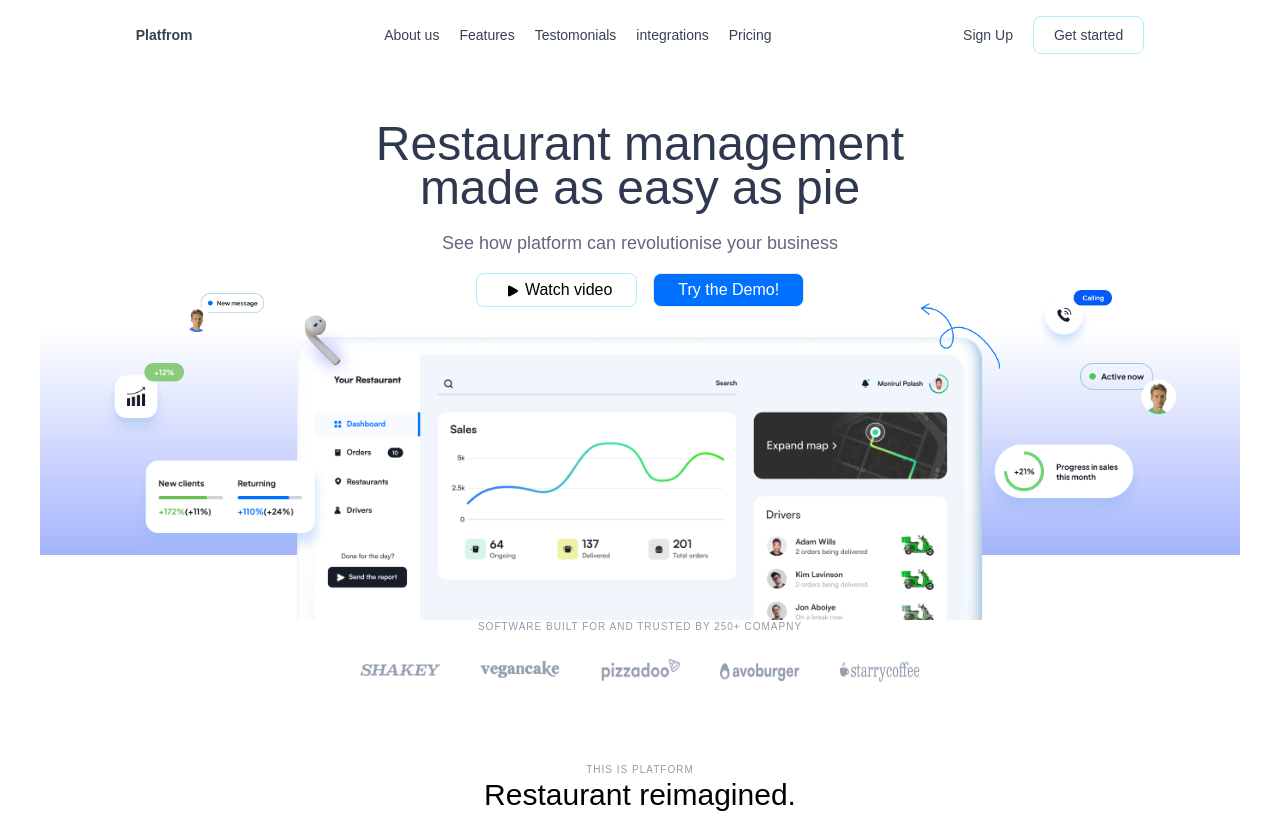
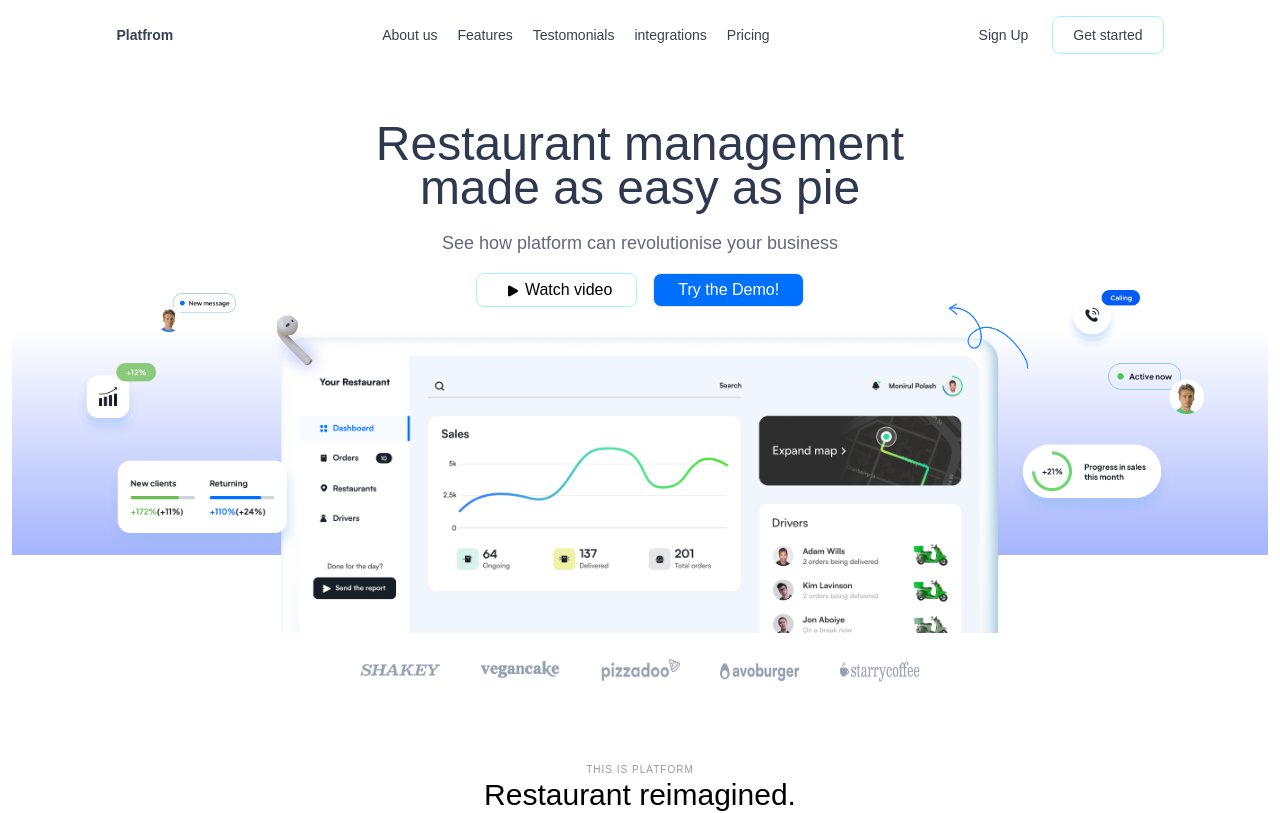
Before and after one commit to shafayatzamil/resturant-landing-project, a React (Create React App) app: page / in a window 1280 px wide. Shown: the top 813 px of the page. Built offline with nearby package versions, Linux system fonts and the light colour scheme.

Commit message:
website resize

```diff
--- a/package.json
+++ b/package.json
@@ -8,6 +8,7 @@
     "@testing-library/user-event": "^13.5.0",
     "react": "^18.2.0",
     "react-dom": "^18.2.0",
+    "react-router-dom": "^6.6.2",
     "react-scripts": "5.0.1",
     "web-vitals": "^2.1.4"
   },
--- a/src/App.js
+++ b/src/App.js
@@ -1,10 +1,12 @@
+import { RouterProvider } from "react-router-dom";
 import "./App.css";
-import Home from "./page/hame/Home";
+
+import router from "./Routers/routes";
 
 function App() {
   return (
-    <div className=" max-w-fit mx-auto px-8 md:px-10">
-      <Home></Home>
+    <div className="max-w-full mx-auto px-3">
+      <RouterProvider router={router}></RouterProvider>
     </div>
   );
 }
--- /dev/null
+++ b/src/Routers/routes.js
@@ -0,0 +1,14 @@
+import { createBrowserRouter } from "react-router-dom";
+import Home from "../page/hame/Home";
+import Dashboard from "../page/dashboard/Dashboard";
+const router = createBrowserRouter([
+  {
+    path: "/",
+    element: <Home />,
+  },
+  {
+    path: "dashboard",
+    element: <Dashboard />,
+  },
+]);
+export default router;
--- /dev/null
+++ b/src/page/dashboard/Dashboard.js
@@ -0,0 +1,12 @@
+import React from "react";
+import { Link, Outlet } from "react-router-dom";
+
+const dashboard = () => {
+  return (
+    <div>
+      <h2>Dashboard</h2>
+    </div>
+  );
+};
+
+export default dashboard;
--- a/src/page/hame/Navbar.js
+++ b/src/page/hame/Navbar.js
@@ -1,4 +1,5 @@
 import React from "react";
+import { Link } from "react-router-dom";
 
 const Navbar = () => {
   return (
@@ -8,17 +9,22 @@ const Navbar = () => {
         <ul className="flex gap-5">
           <li>About us</li>
           <li>Features</li>
+
           <li>Testomonials</li>
+
           <li>integrations</li>
           <li>Pricing</li>
         </ul>
       </div>
       <div className="">
         <button className="mr-5">Sign Up</button>
-        <button className="border rounded-lg border-cyan-200 px-5 py-2">
+        <Link to="dashboard">
           {" "}
-          Get started
-        </button>
+          <button className="border rounded-lg border-cyan-200 px-5 py-2">
+            {" "}
+            Get started
+          </button>
+        </Link>
       </div>
     </nav>
   );
--- a/src/page/hame/Testomonial.js
+++ b/src/page/hame/Testomonial.js
@@ -7,7 +7,10 @@ import person5 from "../../image/section 7/person 7.png";
 
 const Testomonial = () => {
   return (
-    <div className="mt-20 mb-20 bg-gradient-to-t from-indigo-300 to-state-100 h-72 relative ">
+    <div
+      name="testomonial"
+      className="mt-20 mb-20 bg-gradient-to-t from-indigo-300 to-state-100 h-72 relative "
+    >
       <h5 className="text-center mt-12 text-[10px] tracking-widest text-[#9798AA]">
         TESTIMONIALS
       </h5>
```
Also changed, not shown: 1 other file (tests, documents, lock files or other folders).
